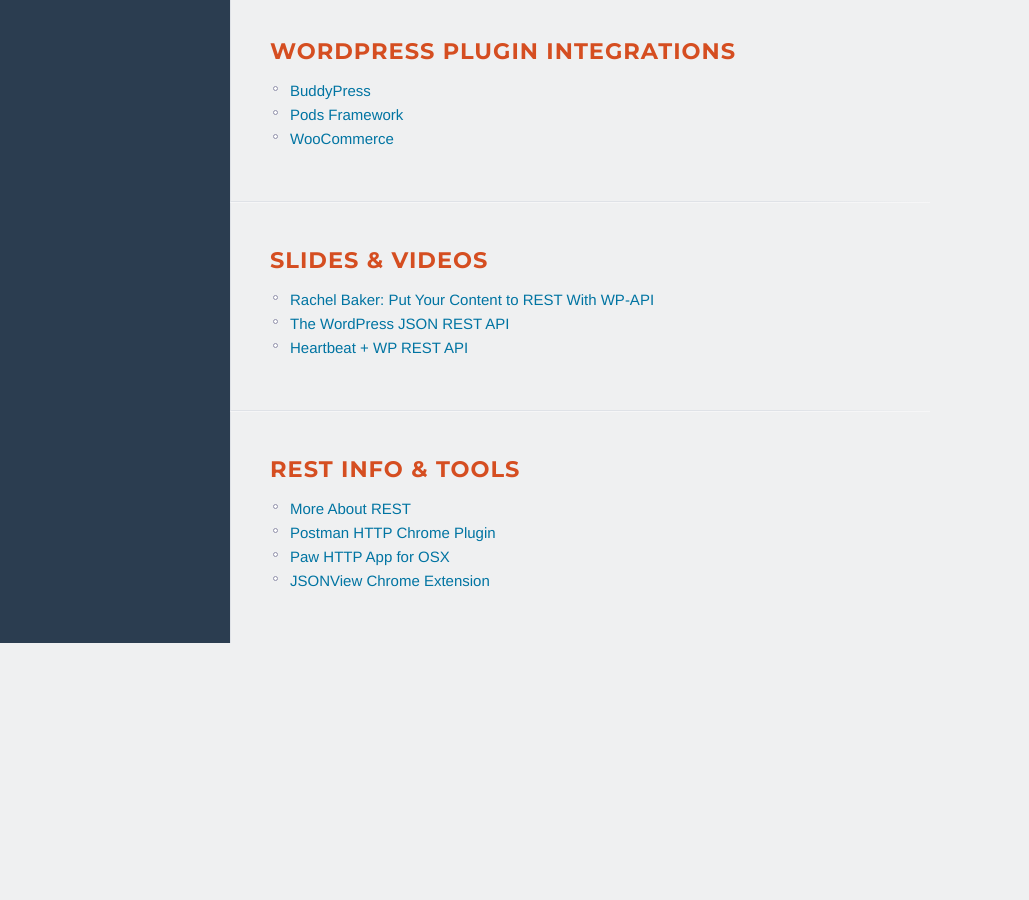
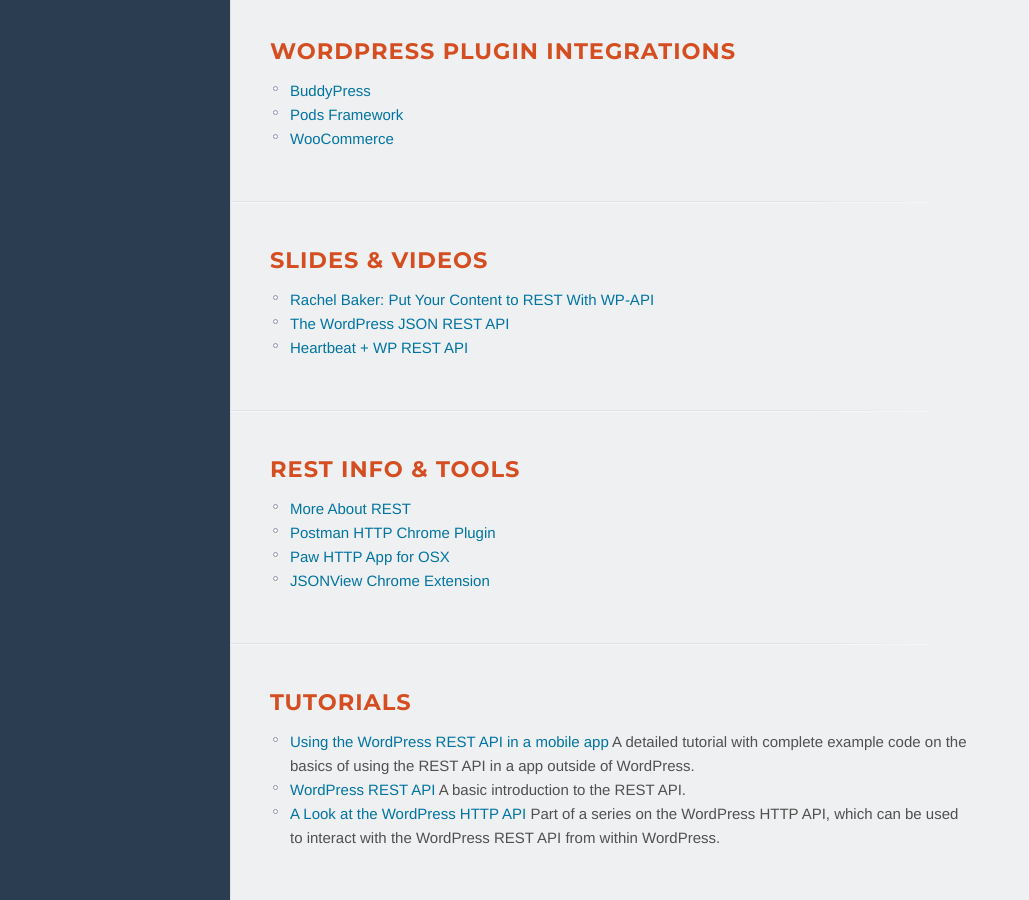
Before and after one commit to WP-API/WP-API.github.io, a Jekyll site: the page built from resources.md, in a window 1280 px wide and 900 px high, scrolled down 885 px. Shown: the whole window, without its empty margins (0-1029 px from the left). Built offline with Jekyll 4.4.1, drawn with Linux system fonts in a browser that asks for light colours; nearby versions of some CDN libraries; before the commit the page ends 1528 px from its top, so only the background shows below that.

Commit message:
Add tutorials to resources list. #22

```diff
--- a/resources.md
+++ b/resources.md
@@ -81,3 +81,14 @@
 [Postman HTTP Chrome Plugin]: https://www.getpostman.com/
 [Paw HTTP App for OSX]: http://luckymarmot.com/paw
 [JSONView Chrome Extension]: https://chrome.google.com/webstore/detail/jsonview/chklaanhfefbnpoihckbnefhakgolnmc
+
+Tutorials
+---------
+
+* [Using the WordPress REST API in a mobile app][] A detailed tutorial with complete example code on the basics of using the REST API in a app outside of WordPress.
+* [WordPress REST API][] A basic introduction to the REST API.
+* [A Look at the WordPress HTTP API][] Part of a series on the WordPress HTTP API, which can be used to interact with the WordPress REST API from within WordPress.
+
+[Using the WordPress REST API in a mobile app]: http://apppresser.com/using-wordpress-rest-api-mobile-app/)
+[WordPress REST API]: http://themergency.com/wordpress-rest-api/
+[A Look at the WordPress HTTP API]: http://code.tutsplus.com/tutorials/a-look-at-the-wordpress-http-api-a-review--wp-32531
```
